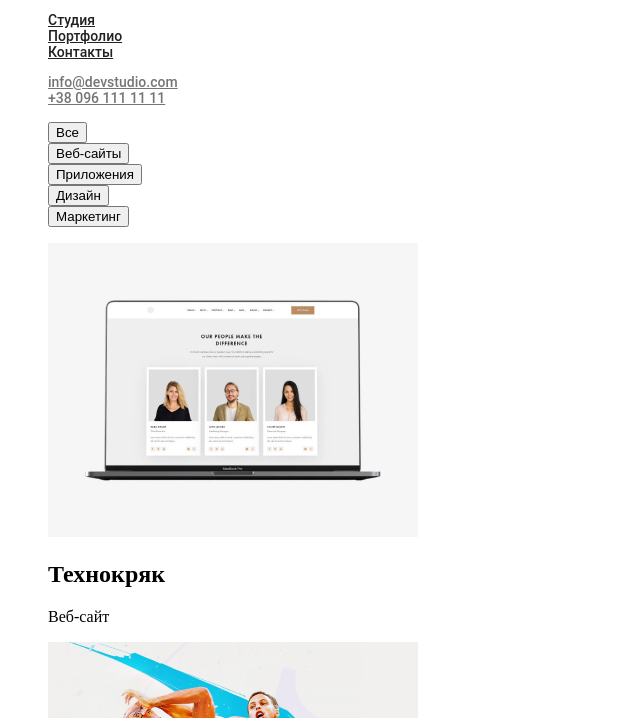
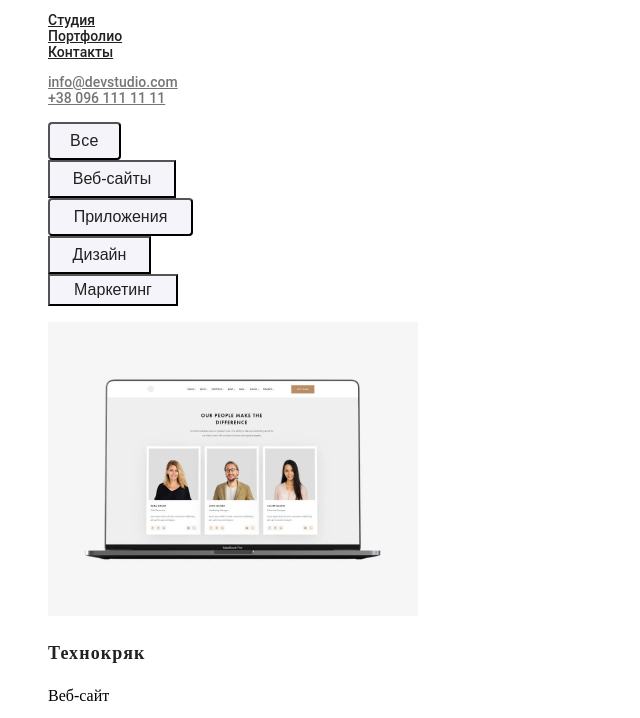
Before and after one commit to Chillbeffore/goit-markup-hw-02, a plain HTML site: page portfolio.html in a window 1280 px wide. Shown: the part 41-759 px from the top of the page, without its empty margins (0-640 px from the left). Drawn offline with Linux system fonts and the light colour scheme.

Commit message:
Здлелал css для portfolio.html

```diff
--- a/css/styles.css
+++ b/css/styles.css
@@ -81,6 +81,11 @@ ul{
     box-shadow: 0px 4px 4px rgba(0, 0, 0, 0.15);
     border-radius: 4px;
 }
+.first-section .section-button:hover,
+.first-section .section-button:focus {
+    background: #2196F3;
+    color: #FFFFFF;
+}
 
 .second-section {
     background-color: #FFFFFF;
@@ -151,3 +156,107 @@ ul{
     letter-spacing: 0.03em;
     color: #FFFFFF;
 }
+        /* Portfolio */
+.buttons .button-one {
+    background-color: #F5F4FA;
+    color: var(--secondary-text-color);
+    cursor: pointer;
+    width: 73px;
+    height: 38px;
+    border-radius: 4px;
+    font-weight: 500;
+    font-size: 16px;
+    line-height: 26px;
+    letter-spacing: 0.03em;
+}
+.buttons .button-one:hover,
+.buttons .button-one:focus {
+    background: #2196F3;
+    box-shadow: 0px 3px 1px rgba(0, 0, 0, 0.1), 0px 1px 2px rgba(0, 0, 0, 0.08), 0px 2px 2px rgba(0, 0, 0, 0.12);
+    color: #FFFFFF;
+}
+.buttons .button-two {
+    background-color: #F5F4FA;
+    color: var(--secondary-text-color);
+    cursor: pointer;
+    width: 128px;
+    height: 38px;
+    font-weight: 500;
+    font-size: 16px;
+    line-height: 26px;
+}
+.buttons .button-two:hover,
+.buttons .button-two:focus {
+    background: #2196F3;
+    box-shadow: 0px 3px 1px rgba(0, 0, 0, 0.1), 0px 1px 2px rgba(0, 0, 0, 0.08), 0px 2px 2px rgba(0, 0, 0, 0.12);
+    color: #FFFFFF;
+}
+.buttons .button-three {
+    background-color: #F5F4FA;
+    color: var(--secondary-text-color);
+    cursor: pointer;
+    width: 145px;
+    height: 38px;
+    font-weight: 500;
+    font-size: 16px;
+    line-height: 26px;
+    border-radius: 4px;
+}
+.buttons .button-three:hover,
+.buttons .button-three:focus {
+    background: #2196F3;
+    box-shadow: 0px 3px 1px rgba(0, 0, 0, 0.1), 0px 1px 2px rgba(0, 0, 0, 0.08), 0px 2px 2px rgba(0, 0, 0, 0.12);
+    color: #FFFFFF;
+}
+.buttons .button-four {
+    background-color: #F5F4FA;
+    color: var(--secondary-text-color);
+    cursor: pointer;
+    width: 103px;
+    height: 38px;
+    font-weight: 500;
+    font-size: 16px;
+    line-height: 26px;
+}
+.buttons .button-four:hover,
+.buttons .button-four:focus {
+    background: #2196F3;
+    box-shadow: 0px 3px 1px rgba(0, 0, 0, 0.1), 0px 1px 2px rgba(0, 0, 0, 0.08), 0px 2px 2px rgba(0, 0, 0, 0.12);
+    color: #FFFFFF;
+}
+.buttons .button-five {
+    background-color: #F5F4FA;
+    color: var(--secondary-text-color);
+    cursor: pointer;
+    font-weight: 500;
+    font-size: 16px;
+    line-height: 26px;
+    width: 130px;
+    height: 38px
+    left: 998px;
+    top: 180px;
+}
+.buttons .button-five:hover,
+.buttons .button-five:focus {
+    background: #2196F3;
+    box-shadow: 0px 3px 1px rgba(0, 0, 0, 0.1), 0px 1px 2px rgba(0, 0, 0, 0.08), 0px 2px 2px rgba(0, 0, 0, 0.12);
+    color: #FFFFFF;
+}
+.card .card-title{
+    color: var(--secondary-text-color);
+    width: 322px;
+    height: 36px;
+    font-weight: 700;
+    font-size: 18px;
+    line-height: 36px;
+    letter-spacing: 0.06em;
+}
+.card .card-text {
+    color: var(--primary-text-color);
+    width: 322px;
+    height: 30px;
+    font-weight: 400;
+    font-size: 16px;
+    line-height: 30px;
+    letter-spacing: 0.03em;
+}
--- a/portfolio.html
+++ b/portfolio.html
@@ -37,60 +37,60 @@
       </ul>
     </header>
     <main>
-      <section>
+      <section class="buttons">
         <ul>
           <li>
-            <button type="button">Все</button>
+            <button class="button-one" type="button">Все</button>
           </li>
           <li>
-            <button type="button">Веб-сайты</button>
+            <button class="button-two" type="button">Веб-сайты</button>
           </li>
           <li>
-            <button type="button">Приложения</button>
+            <button class="button-three" type="button">Приложения</button>
           </li>
           <li>
-            <button type="button">Дизайн</button>
+            <button class="button-four" type="button">Дизайн</button>
           </li>
           <li>
-            <button type="button">Маркетинг</button>
+            <button class="button-five" type="button">Маркетинг</button>
           </li>
         </ul>
       </section>
-      <section>
+      <section class="card">
         <ul>
           <li>
             <img src="./img/laptop.jpg" alt="Технокряк" />
-            <h2>Технокряк</h2>
+            <h2 class="card-title">Технокряк</h2>
             <p>Веб-сайт</p>
           </li>
           <li>
             <img src="./img/basketball.jpg" alt="Постер " />
-            <h2>Постер New Orlean vs Golden Star</h2>
+            <h2 class="card-title">Постер New Orlean vs Golden Star</h2>
             <p>Дизайн</p>
           </li>
           <li>
             <img src="./img/restaurant.jpg" alt="ресторан" />
-            <h2>Ресторан Seafood</h2>
+            <h2 class="card-title">Ресторан Seafood</h2>
             <p>Приложение</p>
           </li>
           <li>
             <img src="./img/headphones.jpg" alt="проект prime  " />
-            <h2>Проект Prime</h2>
+            <h2 class="card-title">Проект Prime</h2>
             <p>Маркетинг</p>
           </li>
           <li>
             <img src="./img/boxes.jpg" alt="проект boxes" />
-            <h2>Проект Boxes</h2>
+            <h2 class="card-title">Проект Boxes</h2>
             <p>Приложение</p>
           </li>
           <li>
             <img src="./img/monitor.jpg" alt="Inspiration has no Borders" />
-            <h2 lang="en">Inspiration has no Borders</h2>
+            <h2 class="card-title" lang="en">Inspiration has no Borders</h2>
             <p>Веб-сайт</p>
           </li>
           <li>
             <img src="./img/book.jpg" alt="Издание Limited Edition" />
-            <h2>Издание Limited Edition</h2>
+            <h2 class="card-title">Издание Limited Edition</h2>
             <p>Дизайн</p>
           </li>
           <li>
@@ -100,7 +100,7 @@
           </li>
           <li>
             <img src="./img/business.jpg" alt="Growing Business" />
-            <h2 lang="en">Growing Business</h2>
+            <h2 class="card-title" lang="en">Growing Business</h2>
             <p>Приложение</p>
           </li>
         </ul>
```
